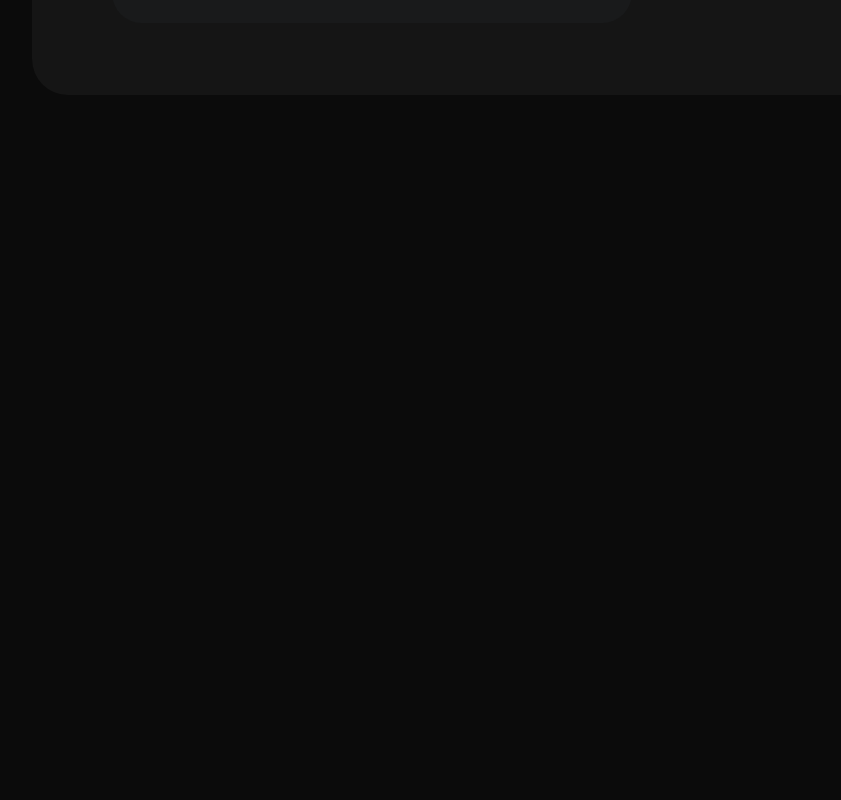
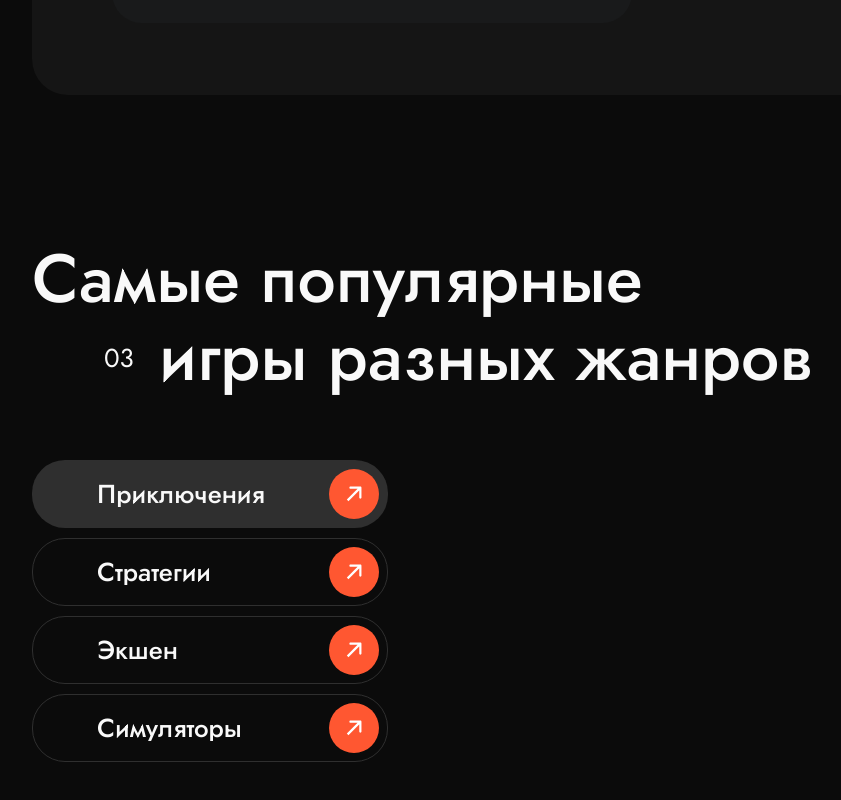
Before and after one commit to affectech/polygames-frontend, a React app in the folder frontend/: page / in a window 1280 px wide. Shown: the part 2645-3445 px from the top of the page, without its empty margins (18-859 px from the left). Before the commit the page ends 2800 px from the top, so only its background shows below. Built offline with nearby package versions, Linux system fonts and the light colour scheme.

Commit message:
добавлены заголовки и навигация по жанрам в секции популярных жанров

```diff
--- /dev/null
+++ b/frontend/src/views/Home/Genre/Genre.jsx
@@ -0,0 +1,21 @@
+import React from 'react';
+import './Genre.scss';
+import ListGenres from './ListGenres/ListGenres.jsx';
+const Genre = () => {
+    return (
+        <section id="genre" className="genre">
+            <div className="genre__caption">
+                <div className="genre__up-caption">
+                    <h2 className="genre__title">Самые популярные</h2>
+                </div>
+                <div className="genre__down-caption">
+                    <p className="genre__number">03</p>
+                    <h2 className="genre__title">игры разных жанров</h2>
+                </div>
+            </div>
+            <ListGenres />
+        </section>
+    );
+};
+
+export default Genre;
--- /dev/null
+++ b/frontend/src/views/Home/Genre/Genre.scss
@@ -0,0 +1,33 @@
+@import '@/variables-dark.scss';
+.genre {
+    margin-top: 145px;
+}
+.genre__caption {
+    display: flex;
+    flex-direction: column;
+}
+
+.genre__up-caption {
+    display: flex;
+    gap: 25px;
+}
+
+.genre__down-caption {
+    display: flex;
+    align-self:flex-start;
+    gap: 25px;
+    margin-left: 72px;
+}
+
+.genre__title {
+    padding: 0;
+    margin: 0;
+    white-space: nowrap;
+    font-size: 68px;
+    font-weight: 500;
+}
+
+.genre__number {
+    font-size: 26px;
+    font-weight: 400;
+}
--- /dev/null
+++ b/frontend/src/views/Home/Genre/ListGenres/ListGenres.jsx
@@ -0,0 +1,24 @@
+import React from 'react';
+import './ListGenres.scss';
+import SwitcherGenres from './SwitcherGenres/SwitcherGenres.jsx';
+
+const ListGenres = () => {
+    return (
+        <ul className="genre__list-genres list-genres">
+            <li className="list-genres__item">
+                <SwitcherGenres active={true}>Приключения</SwitcherGenres>
+            </li>
+            <li className="list-genres__item">
+                <SwitcherGenres>Стратегии</SwitcherGenres>
+            </li>
+            <li className="list-genres__item">
+                <SwitcherGenres>Экшен</SwitcherGenres>
+            </li>
+            <li className="list-genres__item">
+                <SwitcherGenres>Симуляторы</SwitcherGenres>
+            </li>
+        </ul>
+    );
+};
+
+export default ListGenres;
--- /dev/null
+++ b/frontend/src/views/Home/Genre/ListGenres/ListGenres.scss
@@ -0,0 +1,9 @@
+@import '@/variables-dark.scss';
+.list-genres {
+    list-style: none;
+    display: flex;
+    flex-direction: column;
+    gap: 10px;
+    padding: 0;
+    margin-top: 60px;
+}
--- /dev/null
+++ b/frontend/src/views/Home/Genre/ListGenres/SwitcherGenres/SwitcherGenres.jsx
@@ -0,0 +1,15 @@
+import React from 'react';
+import './SwitcherGenres.scss';
+const SwitcherGenres = ({ children, active }) => {
+    return (
+        <button className={`list-genres__button switcher-genres ${active ? 'switcher-genres--active' : ''}`}>
+            <p className="switcher-genres__text">{children}</p>
+            <svg className="switcher-genres__arrow" xmlns="http://www.w3.org/2000/svg" width="50" height="50" viewBox="0 0 50 50" fill="none">
+                <circle cx="25" cy="25" r="25" fill="#FF5731"/>
+                <path d="M32.4642 18.6363C32.4642 18.0288 31.9717 17.5363 31.3642 17.5363L21.4642 17.5363C20.8566 17.5363 20.3642 18.0288 20.3642 18.6363C20.3642 19.2438 20.8566 19.7363 21.4642 19.7363L30.2642 19.7363L30.2642 28.5363C30.2642 29.1438 30.7566 29.6363 31.3642 29.6363C31.9717 29.6363 32.4642 29.1438 32.4642 28.5363L32.4642 18.6363ZM19.414 32.1421L32.142 19.4142L30.5863 17.8585L17.8584 30.5864L19.414 32.1421Z" fill="white"/>
+            </svg>
+        </button>
+    );
+};
+
+export default SwitcherGenres;
--- /dev/null
+++ b/frontend/src/views/Home/Genre/ListGenres/SwitcherGenres/SwitcherGenres.scss
@@ -0,0 +1,56 @@
+@import '@/variables-dark.scss';
+.switcher-genres {
+    cursor: pointer;
+    border-radius: 33px;
+    gap: 8px;
+    border: 1px solid $gray-100;
+    background: transparent;
+    padding: 0 0 0 64px;
+    display: flex;
+    align-items: center;
+    justify-content: space-between;
+    width: 356px;
+    &--active {
+        border: 1px solid transparent;
+        background: $gray-100;
+    }
+    &:hover {
+        transition: all 0.2s ease;
+        border: 1px solid $white-300;
+    }
+}
+
+.switcher-genres__text {
+    font-size: 26px;
+    line-height: 1;
+    font-weight: 500;
+    color: $white-100;
+    padding: 0;
+    margin: 0;
+    display: -webkit-box;
+    -webkit-line-clamp: 1;
+    -webkit-box-orient: vertical;
+    overflow: hidden;
+    text-overflow: ellipsis;
+    text-align: left;
+    &:hover {
+        transition: all 0.2s ease;
+        opacity: 0.85;
+    }
+}
+
+.switcher-genres__arrow {
+    margin: 8px;
+    min-width: 50px;
+    min-height: 50px;
+    &:hover {
+        & path {
+            transition: all 0.2s ease;
+            fill: $primary-color;
+        }
+        & circle {
+            transition: all 0.2s ease;
+            fill: $white-100;
+        }
+    }
+}
--- a/frontend/src/views/Home/Home.jsx
+++ b/frontend/src/views/Home/Home.jsx
@@ -2,12 +2,13 @@ import React from 'react';
 import './Home.scss';
 import Hero from './Hero/Hero.jsx';
 import Collection from './Collection/Collection.jsx';
-
+import Genre from './Genre/Genre.jsx';
 const Home = () => {
     return (
         <main className='home__wrapper'>
             <Hero />
             <Collection />
+            <Genre />
         </main>
     );
 };
```
